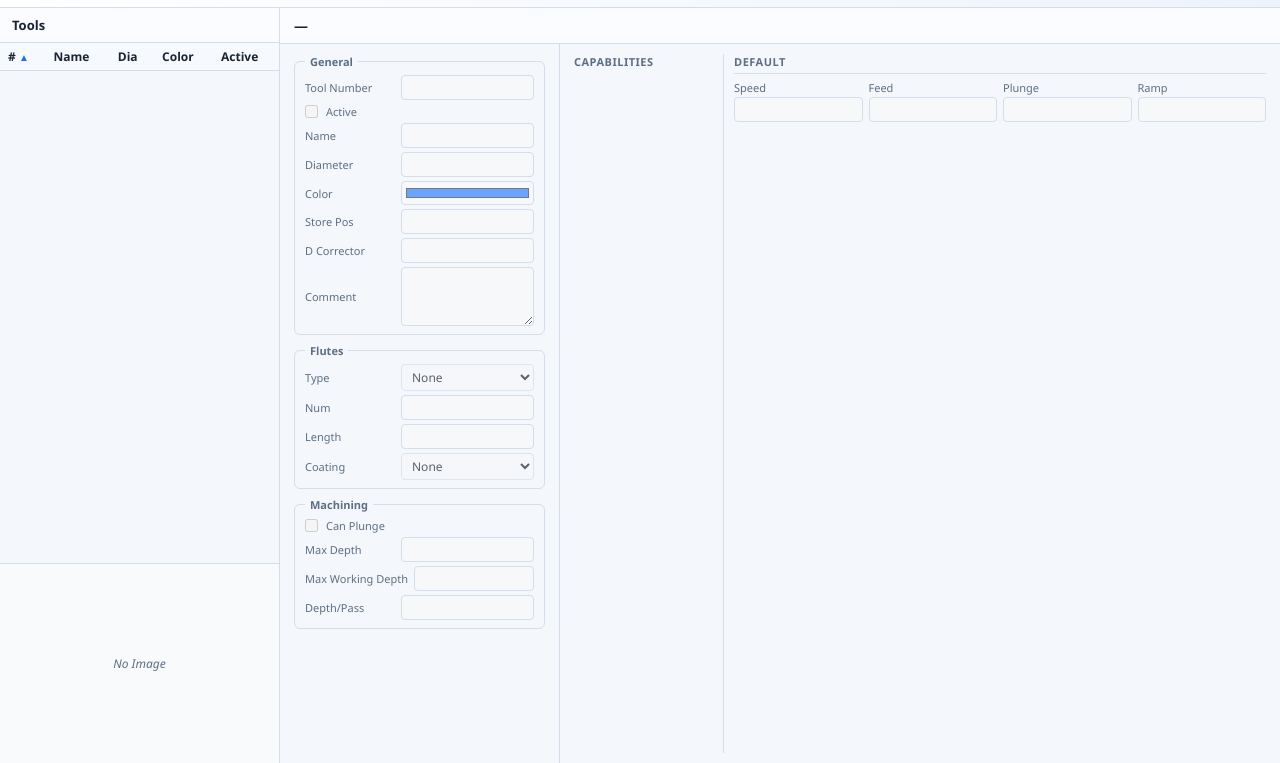
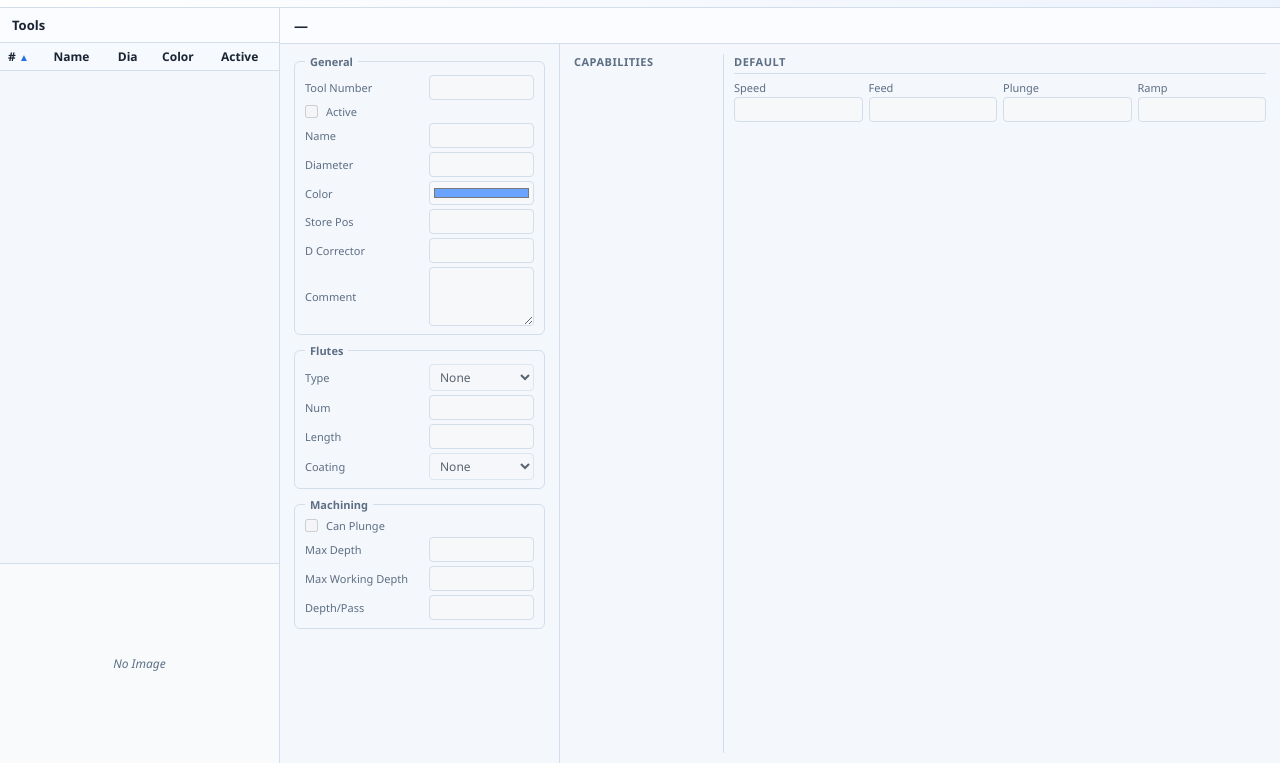
Before and after one commit to george-74/g-tooling, a plain HTML site: page static/index.html in a window 1280 px wide. Shown: the part 37-800 px from the top of the page. Drawn offline with Linux system fonts and the light colour scheme; no server answers.

Commit message:
Update styles.css

```diff
--- a/static/styles.css
+++ b/static/styles.css
@@ -299,7 +299,7 @@ td .color-dot {
   font-size: 11px;
   color: var(--muted);
   white-space: nowrap;
-  min-width: 90px;
+  min-width: 118px;
   flex-shrink: 0;
 }
 .field > input,
```
